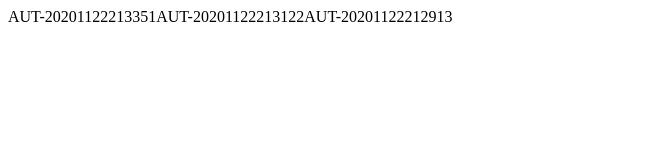
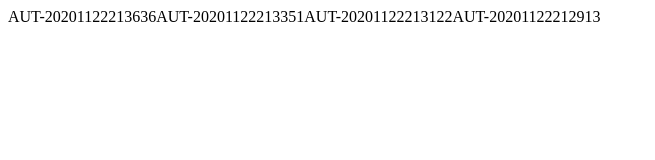
Before and after one commit to AutoTest91/Desafio, a plain HTML site: page index.html in a window 1280 px wide. Shown: the whole page, without its empty margins (0-655 px from the left). Drawn offline with Linux system fonts and the light colour scheme.

Commit message:
index.html
Add AUT-20201122213636 to line 8.

```diff
--- a/index.html
+++ b/index.html
@@ -5,6 +5,6 @@
     <meta charset="utf-8">
   </head>
   <body>
-AUT-20201122213351AUT-20201122213122AUT-20201122212913
+AUT-20201122213636AUT-20201122213351AUT-20201122213122AUT-20201122212913
   </body>
 </html>
```
